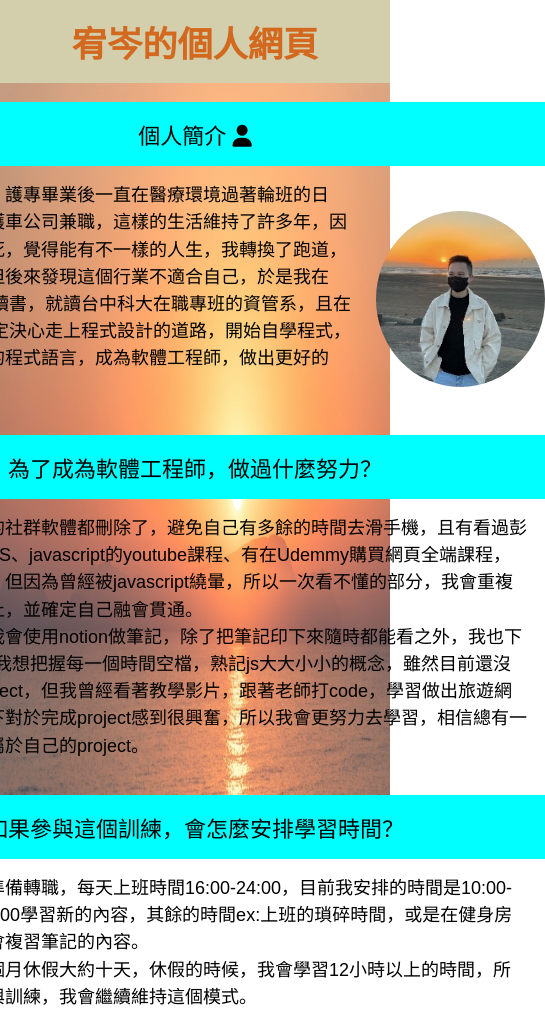
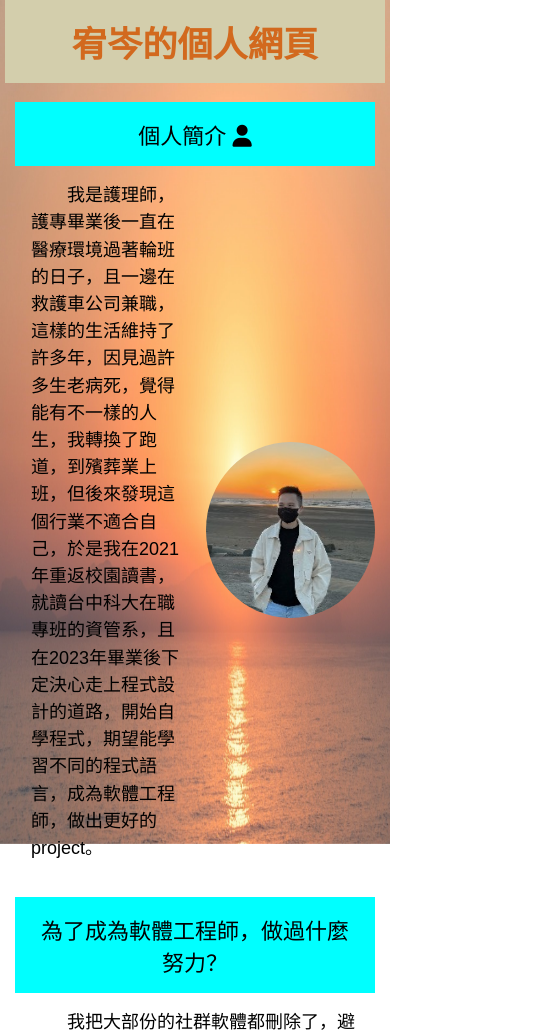
Before and after one commit to youcen-wu/helpMe, a plain HTML site: page weHelp/index.html in a window 390 px wide. Shown: the top 1030 px of the page, 545 px wide, since content can reach past the window. Drawn offline with Linux system fonts and the light colour scheme; a web font is replaced by a local one.

Commit message:
Add files via upload

```diff
--- a/weHelp/styles/style.css
+++ b/weHelp/styles/style.css
@@ -2,7 +2,6 @@
 @font-face {
   font-family: "my font";
   src: url(/font/微軟正黑體-1.ttf);
-  /* 可以到網站搜尋想要的免費字體，並下載到資料夾 */
   /* 用@font-face設定，再把 "my font" 加進font-family的第一順位*/
 }
 * {
@@ -22,9 +21,6 @@ h6 {
   font-weight: normal;
 }
 
-body {
-  position: relative;
-}
 body img.img-fix {
   min-height: 100vh;
   position: fixed;
@@ -37,6 +33,10 @@ body nav {
   background-color: #d3ceac;
   text-align: center;
   padding: 1rem;
+  width: 700px;
+  position: relative;
+  left: 50%;
+  transform: translate(-50%);
 }
 body nav h2 {
   color: chocolate;
@@ -101,4 +101,28 @@ body footer div.about-me #button p {
 body footer div.about-me #button:hover {
   border: 3px solid aqua;
   cursor: pointer;
+}
+
+@media screen and (max-width: 700px) {
+  body header .img-fix {
+    position: fixed;
+    height: 100%;
+    left: 0;
+    bottom: 0;
+  }
+  body header nav {
+    width: 380px;
+  }
+  body main section.section-one {
+    width: 360px;
+    position: relative;
+    left: 50%;
+    transform: translate(-50%);
+  }
+  body main section.section-one div.question {
+    font-size: 0.8rem;
+  }
+  body main section.section-one div.question div.answer {
+    font-size: 0.5rem;
+  }
 }/*# sourceMappingURL=style.css.map */
```
Also changed, not shown: 1 other file.
